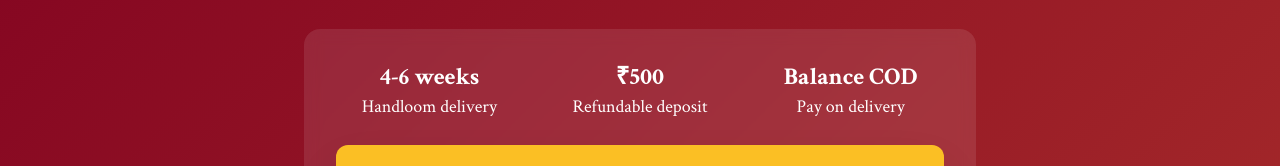
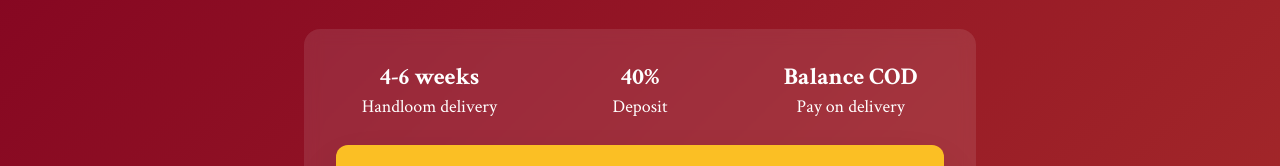
Before and after one commit to vinaybiradar976/preorder_page, a plain HTML site: page index.html in a window 1280 px wide. Shown: the part 339-505 px from the top of the page. Drawn offline with nearby package versions, Linux system fonts and the light colour scheme.

Commit message:
Update deposit information in index.html

```diff
--- a/index.html
+++ b/index.html
@@ -26,7 +26,7 @@
             <div class="bg-white/10 backdrop-blur rounded-2xl p-8 mb-12 max-w-2xl mx-auto">
                 <div class="grid md:grid-cols-3 gap-6 text-lg mb-6">
                     <div><span class="font-bold text-2xl block">4-6 weeks</span>Handloom delivery</div>
-                    <div><span class="font-bold text-2xl block">₹500</span>Refundable deposit</div>
+                    <div><span class="font-bold text-2xl block">40%</span> Deposit</div>
                     <div><span class="font-bold text-2xl block">Balance COD</span>Pay on delivery</div>
                 </div>
                 <a href="#preorder" class="bg-amber-400 hover:bg-amber-300 text-gray-900 font-bold py-4 px-12 rounded-xl text-xl block transition-all duration-300 transform hover:scale-105 shadow-2xl">
```
